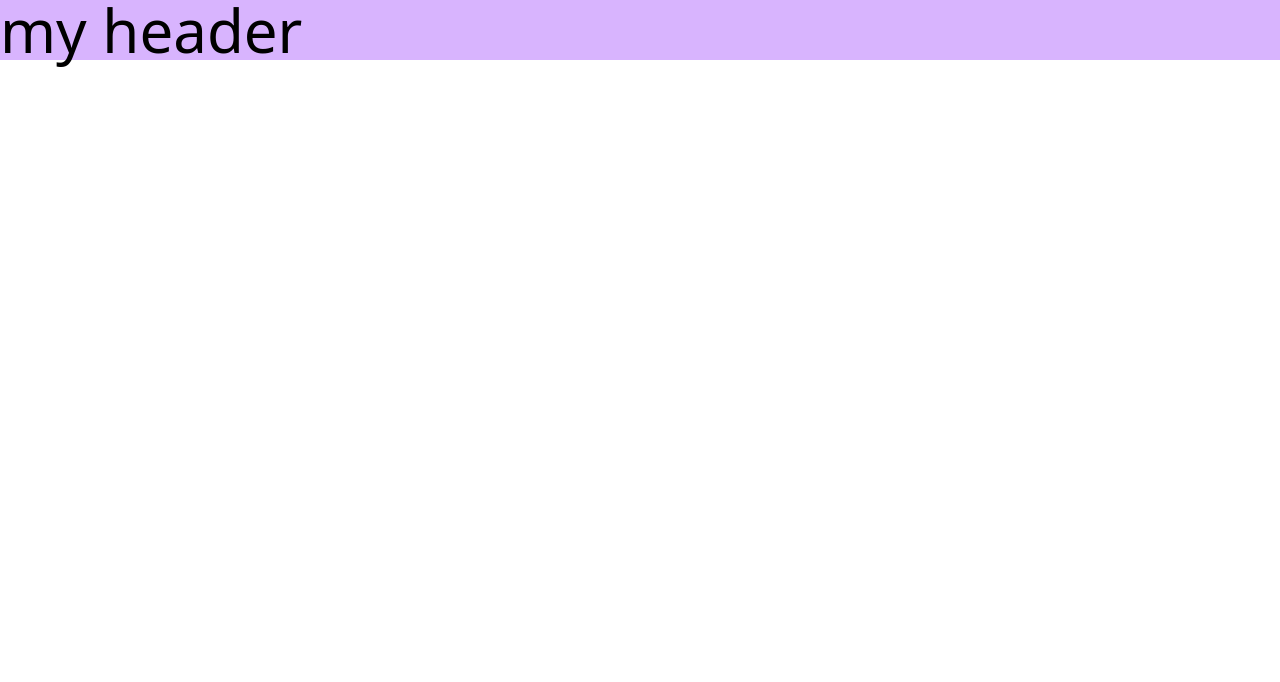
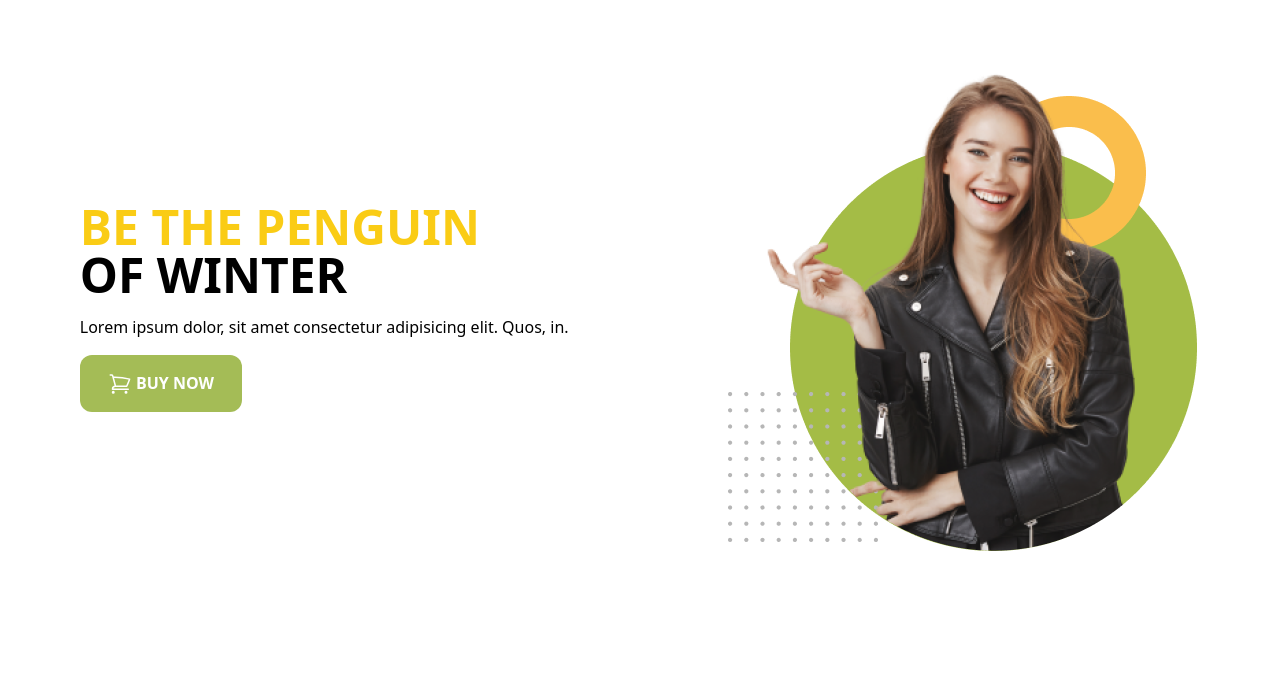
Before and after one commit to imrans09/Penguin-Fashion, a plain HTML site: page index.html in a window 1280 px wide. Drawn offline with nearby package versions, Linux system fonts and the light colour scheme.

Commit message:
header added

```diff
--- a/index.html
+++ b/index.html
@@ -13,6 +13,7 @@
             extend: {
               colors: {
                 clifford: '#da373d',
+                penguin: '#ffbf0',
               }
             }
           }
@@ -20,6 +21,25 @@
       </script>
 </head>
 <body>
-    <h1 class="bg-purple-300 text-6xl">my header</h1>
+    <header class="bg-penguin pb-32 pt-16">
+        <section class="container mx-auto sm:flex items-center justify-around">
+          <div class="space-y-4">
+            <h1 class="text-3xl sm:text-5xl uppercase font-bold">
+              <span class="text-yellow-400">Be the Penguin</span>
+              <br>
+              <span>of winter</span>
+          </h1>
+          <p>Lorem ipsum dolor, sit amet consectetur adipisicing elit. Quos, in.</p>
+          <button class="uppercase bg-[#a4bc56] py-4 px-7 rounded-xl text-white font-semibold">
+            <svg xmlns="http://www.w3.org/2000/svg" fill="none" viewBox="0 0 24 24" stroke-width="1.5" stroke="currentColor" class="w-6 h-6 inline">
+              <path stroke-linecap="round" stroke-linejoin="round" d="M2.25 3h1.386c.51 0 .955.343 1.087.835l.383 1.437M7.5 14.25a3 3 0 00-3 3h15.75m-12.75-3h11.218c1.121-2.3 2.1-4.684 2.924-7.138a60.114 60.114 0 00-16.536-1.84M7.5 14.25L5.106 5.272M6 20.25a.75.75 0 11-1.5 0 .75.75 0 011.5 0zm12.75 0a.75.75 0 11-1.5 0 .75.75 0 011.5 0z" />
+            </svg>
+            Buy Now</button>
+          </div>
+          <div class="pt-8 sm:pt-0">
+            <img class="w-4/5 sm:w-full" src="images/model.png" alt="">
+          </div>
+        </section>
+    </header>
 </body>
 </html>
```
